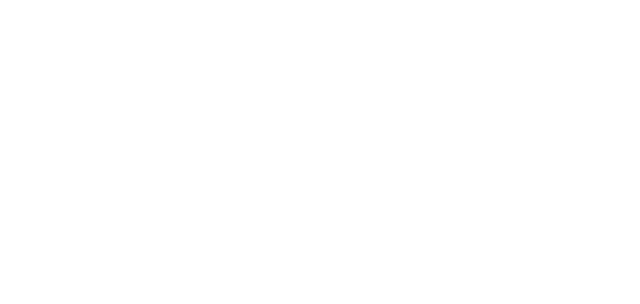
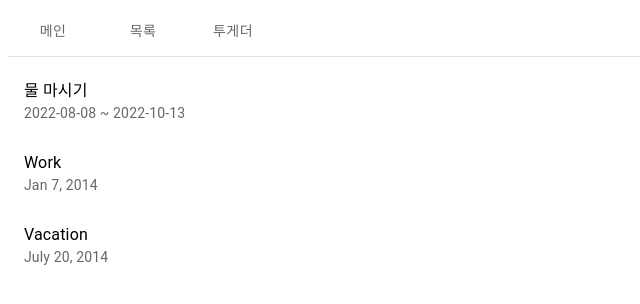
Before and after one commit to milk717/react-habit-tracker, a React (Create React App) app: page /habit in a window 1280 px wide. Before the commit this address had no page. Shown: the top 304 px of the page, without its empty margins (0-640 px from the left). Built offline with nearby package versions, Linux system fonts and the light colour scheme.

Commit message:
:sparkles: tab 만들고 페이지 라우팅

```diff
--- a/package.json
+++ b/package.json
@@ -5,6 +5,7 @@
   "dependencies": {
     "@emotion/react": "^11.10.4",
     "@emotion/styled": "^11.10.4",
+    "@mui/icons-material": "^5.10.3",
     "@mui/material": "^5.10.3",
     "@testing-library/jest-dom": "^5.16.5",
     "@testing-library/react": "^13.3.0",
--- a/src/App.js
+++ b/src/App.js
@@ -1,13 +1,20 @@
 import {BrowserRouter, Route, Routes} from "react-router-dom";
 import MainPage from "./page/MainPage";
 import LoginPage from "./page/LoginPage";
+import HabitListContainer from "./container/HabitListContainer";
+import HomeContainer from "./container/HomeContainer";
+import TogetherContainer from "./container/TogetherContainer";
 
 function App() {
   return (
     <>
       <BrowserRouter>
         <Routes>
-          <Route path="/" element={<MainPage/>} />
+          <Route path="/" element={<MainPage/>}>
+              <Route path="/home" element={<HomeContainer/>}/>
+              <Route path="/habit" element={<HabitListContainer/>}/>
+              <Route path="/together" element={<TogetherContainer/>}/>
+          </Route>
           <Route path="/login" element={<LoginPage/>} />
         </Routes>
       </BrowserRouter>
--- /dev/null
+++ b/src/axios/apis/habit.js
@@ -0,0 +1,6 @@
+export const getHabit = async(id) => {
+    const response = await get(
+        `/habit/${id}`
+    );
+    return response.data;
+}
--- /dev/null
+++ b/src/container/HabitListContainer.js
@@ -0,0 +1,24 @@
+import {List, ListItem, ListItemText} from "@mui/material";
+import {useNavigate} from "react-router-dom";
+
+export default function HabitListContainer() {
+    const navigate = useNavigate();
+    const handleListClick = (e, id) =>{
+        navigate(`/habit/${id}`)
+    }
+    return (
+        <>
+            <List sx={{ width: '100%', maxWidth: 480, bgcolor: 'background.paper' }}>
+                <ListItem>
+                    <ListItemText primary="물 마시기" secondary="2022-08-08 ~ 2022-10-13" onClick={(e)=>handleListClick(e,1)}/>
+                </ListItem>
+                <ListItem>
+                    <ListItemText primary="Work" secondary="Jan 7, 2014" />
+                </ListItem>
+                <ListItem>
+                    <ListItemText primary="Vacation" secondary="July 20, 2014" />
+                </ListItem>
+            </List>
+        </>
+    );
+};
--- /dev/null
+++ b/src/container/HomeContainer.js
@@ -0,0 +1,7 @@
+export default function HomeContainer(){
+    return (
+        <>
+            홈
+        </>
+    );
+}
--- /dev/null
+++ b/src/container/TogetherContainer.js
@@ -0,0 +1,7 @@
+export default function TogetherContainer(){
+    return(
+        <>
+            투게더
+        </>
+    )
+}
--- a/src/page/MainPage.js
+++ b/src/page/MainPage.js
@@ -1,7 +1,28 @@
+import {Outlet, useNavigate} from "react-router-dom";
+// import {Link} from "@mui/material";
+import {Link} from "react-router-dom";
+import {Box, Tab, Tabs} from "@mui/material";
+import {useState} from "react";
+
 export default function MainPage(){
+    const navigate = useNavigate();
+    const [value, setValue] = useState('');
+
+    const handleChange = (event, newValue) =>{
+        setValue(newValue);
+        navigate(`/${newValue}`)
+    }
+
     return(
         <>
-            <h1>MainPage</h1>
+            <Box sx={{ borderBottom: 1, borderColor: 'divider' }}>
+                <Tabs value={value} onChange={handleChange} aria-label="basic tabs example">
+                    <Tab value={'home'} label="메인"/>
+                    <Tab value={'habit'} label="목록"/>
+                    <Tab value={'together'} label="투게더" />
+                </Tabs>
+            </Box>
+            <Outlet/>
         </>
     );
 }
```
Also changed, not shown: src/axios/index.js (added, +16 -0 lines), 1 other file (tests, documents, lock files or other folders).
